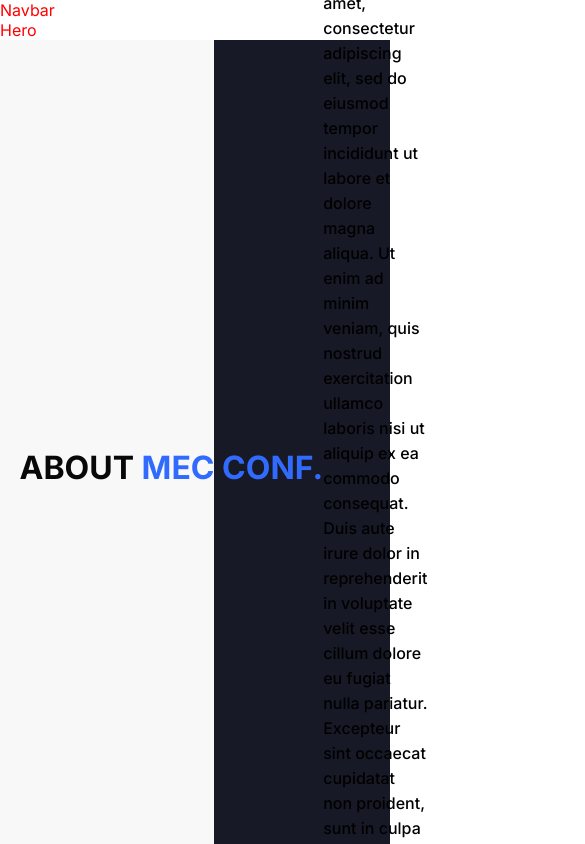
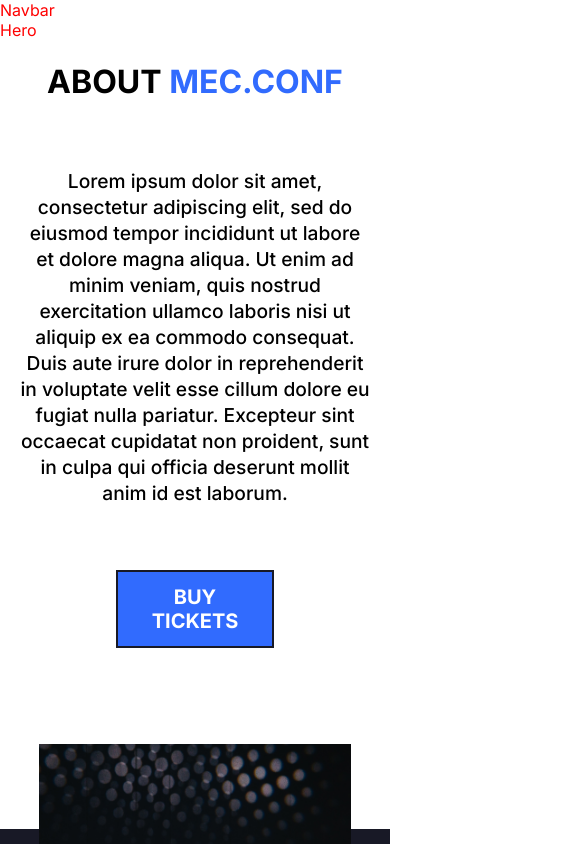
Before and after one commit to IEEEMEC/mec-conf-2.0, a Next.js app: page / in a window 390 px wide. Shown: the top 844 px of the page, 585 px wide, since content can reach past the window. Built offline with nearby package versions, Linux system fonts and the light colour scheme; a web font is replaced by a local one.

Commit message:
About Somewhat Complete

```diff
--- a/src/components/About/About.js
+++ b/src/components/About/About.js
@@ -5,24 +5,28 @@ function About() {
   return (
     <>
       <div className={styles.container}>
-        <div className={styles.heading1}>
-          ABOUT <span className={styles.heading2}>MEC CONF.</span>
+        <div className={styles.left_flex}>
+          <div className={styles.heading}>
+            ABOUT <span className={styles.heading_1}>MEC.CONF</span>
+          </div>
+          <div className={styles.para}>
+            Lorem ipsum dolor sit amet, consectetur adipiscing elit, sed do
+            eiusmod tempor incididunt ut labore et dolore magna aliqua. Ut enim
+            ad minim veniam, quis nostrud exercitation ullamco laboris nisi ut
+            aliquip ex ea commodo consequat. Duis aute irure dolor in
+            reprehenderit in voluptate velit esse cillum dolore eu fugiat nulla
+            pariatur. Excepteur sint occaecat cupidatat non proident, sunt in
+            culpa qui officia deserunt mollit anim id est laborum.
+          </div>
+          <div className={styles.buy_btn}>
+            BUY
+            <br />
+            TICKETS
+          </div>
         </div>
-        <div className={styles.content}>
-          <div className={styles.content_left}>
-            <div className={styles.para}>
-              Lorem ipsum dolor sit amet, consectetur adipiscing elit, sed do
-              eiusmod tempor incididunt ut labore et dolore magna aliqua. Ut
-              enim ad minim veniam, quis nostrud exercitation ullamco laboris
-              nisi ut aliquip ex ea commodo consequat. Duis aute irure dolor in
-              reprehenderit in voluptate velit esse cillum dolore eu fugiat
-              nulla pariatur. Excepteur sint occaecat cupidatat non proident,
-              sunt in culpa qui officia deserunt mollit anim id est laborum.
-            </div>
-            <div className={styles.button}>BUY<br/>TICKETS</div>
-          </div>
-          <div>
-            <Image src={down} alt="conference-image" className={styles.img} />{" "}
+        <div className={styles.right_flex}>
+          <div className={styles.img_wrapper}>
+            <Image src={down} alt="" className={styles.img} />
           </div>
         </div>
       </div>
--- a/src/components/About/About.module.css
+++ b/src/components/About/About.module.css
@@ -1,68 +1,106 @@
 .container {
-  background: linear-gradient(
-    to right,
-    rgb(248, 248, 248) 0%,
-    rgb(248, 248, 248) 55%,
-    #181926 55%,
-    #181926 100%
-  );
-  padding: 5%;
+  display: flex;
+  flex-direction: row;
+  flex-wrap: nowrap;
+  padding-left: 5%;
   height: 100vh;
+}
+.left_flex {
+  width: 55vw;
+  padding-right: 20%;
+  padding-top: 5%;
+  gap: 4rem;
   display: flex;
   flex-direction: column;
-  align-items: flex-start;
-  justify-content: center;
   flex-wrap: wrap;
 }
-.content {
+.right_flex {
+  width: 45vw;
+  background-color: #181926;
   display: flex;
 }
-.content_left {
+.heading {
+  font-weight: 700;
+  font-size: 2em;
+  line-height: 44px;
+  color: #000000;
+}
+.heading_1 {
+  color: rgba(49, 107, 254, 1);
+}
+.para {
+  font-weight: 500;
+  font-size: 1.2em;
+  line-height: 26px;
+}
+.buy_btn {
   display: flex;
-  flex-direction: column;
-  justify-content: flex-start;
-  align-items: flex-start;
-  width: 48%;
+  background: #316bfe;
+  border: 2px solid #181926;
+  width: 158px;
+  color: white;
+  font-weight: 700;
+  font-size: 20px;
+  line-height: 24px;
+  cursor: pointer;
+  text-align: center;
+  height: 78px;
+  justify-content: center;
+  align-items: center;
 }
-.heading1 {
-  color: rgb(8, 8, 8);
-  font-weight: 700;
-  align-items: flex-start;
-  padding-top: 3%;
-  text-align: center;
-  font-size: 2rem;
+.img_wrapper {
+  display: flex;
+  justify-content: center;
+  align-items: center;
+  height: 100%;
+  position: relative;
+  left: -20%;
 }
+.img {
+  width: 40vw;
+  height: auto;
+}
+@media (max-width: 900px) {
+  .container {
+    flex-direction: column;
+    justify-content: center;
+    align-items: center;
+    padding-left: 0%;
+    height: auto;
+    gap: 4rem;
+  }
+  .left_flex {
+    padding: 5%;
+    padding-bottom: 30%;
+    width: 100vw;
+    align-items: center;
+    text-align: center;
+  }
+  .right_flex {
+    width: 100vw;
+    display: flex;
+    padding: 5%;
+    height: 40vh;
+    justify-content: center;
+    align-items: center;
+  }
+  .img_wrapper {
+    display: flex;
+    justify-content: center;
+    left: unset;
+    align-items: center;
+    position: relative;
+    bottom: 7em;
+  }
+  .img {
+    width: auto;
+    height: 40vh;
+  }
+}
+@media (max-width: 500px) {
 
-.heading2 {
-  font-weight: 700;
-  color: #316bfe;
-  text-align: center;
-  font-size: 2rem;
-  font-style: normal;
+  .img {
+    width: 80vw;
+    height: auto;
+  }
 }
-
-.para {
-  font-style: normal;
-  font-weight: 500;
-  font-size: 1rem;
-  line-height: 25px;
-  padding-right: 15rem;
-  padding-bottom: 5%;
-  padding-top: 5%;
-}
-
-.button {
-  height: 12%;
-  width: 150px;
-  text-align: center;
-  background: #316bfe;
-  border: 1.5px solid #181926;
-  cursor: pointer;
-  color: aliceblue;
-  justify-content: center;
-  display: flex;
-  align-items: center;
-  font-style: normal;
-  font-size: 1rem;
-  font-weight: 600;
-}
--- a/src/components/Sponsors/Sponsors.js
+++ b/src/components/Sponsors/Sponsors.js
@@ -13,7 +13,7 @@ function Sponsors() {
           <div className={styles.img}>
             <Image className={styles.img} src={sponsorImg} alt="" />
           </div>
-          <div class={styles.img}>
+          <div className={styles.img}>
             <Image className={styles.img} src={sponsorImg} alt="" />
           </div>
           <div className={styles.img}>
```
